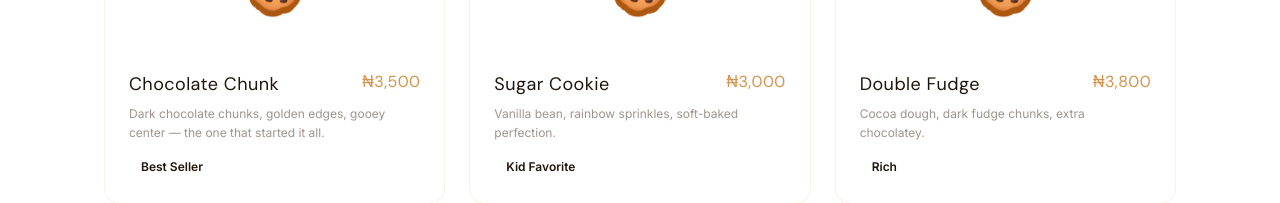
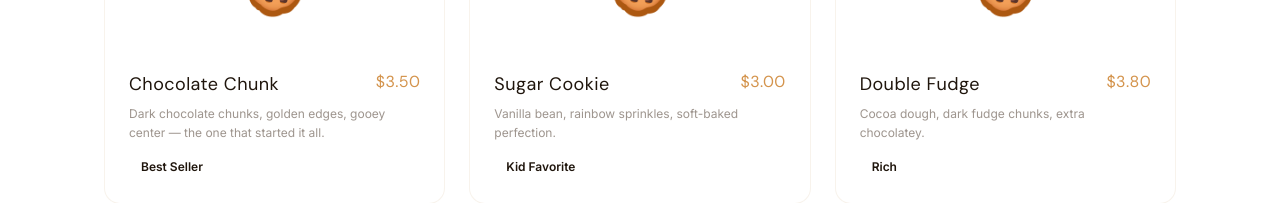
Before and after one commit to TechWithDunamix/cookiecraze, a React (Vite) app: page /menu in a window 1280 px wide. Shown: the part 559-762 px from the top of the page. Built offline with nearby package versions, Linux system fonts and the light colour scheme.

Commit message:
Convert prices from NGN to USD

```diff
--- a/src/pages/Landing.tsx
+++ b/src/pages/Landing.tsx
@@ -4,12 +4,12 @@ import { ArrowRight } from 'lucide-react'
 import { DottedPattern, WavyLines, WaveDivider } from '../components/DecorativeEffects'
 
 const cookies = [
-  { name: 'Chunk Monster', tag: 'Dark chocolate + sea salt', price: '₦3,500', img: '/images/cookie-1.jpg', benefit: 'Classic' },
-  { name: 'Sugar Rush', tag: 'Vanilla bean + rainbow sprinkles', price: '₦3,000', img: '/images/cookie-2.jpg', benefit: 'Sweet' },
-  { name: 'Nut Heaven', tag: 'Pecan + brown butter + caramel', price: '₦4,000', img: '/images/cookie-3.jpg', benefit: 'Indulgent' },
-  { name: 'Double Trouble', tag: 'Double chocolate + fudge', price: '₦3,800', img: '/images/cookie-1.jpg', benefit: 'Rich' },
-  { name: 'Oat Dream', tag: 'Oats + honey + cinnamon', price: '₦3,500', img: '/images/cookie-2.jpg', benefit: 'Wholesome' },
-  { name: 'Berry Bliss', tag: 'White choc + raspberry', price: '₦4,000', img: '/images/cookie-3.jpg', benefit: 'Fruity' },
+  { name: 'Chunk Monster', tag: 'Dark chocolate + sea salt', price: '$3.50', img: '/images/cookie-1.jpg', benefit: 'Classic' },
+  { name: 'Sugar Rush', tag: 'Vanilla bean + rainbow sprinkles', price: '$3.00', img: '/images/cookie-2.jpg', benefit: 'Sweet' },
+  { name: 'Nut Heaven', tag: 'Pecan + brown butter + caramel', price: '$4.00', img: '/images/cookie-3.jpg', benefit: 'Indulgent' },
+  { name: 'Double Trouble', tag: 'Double chocolate + fudge', price: '$3.80', img: '/images/cookie-1.jpg', benefit: 'Rich' },
+  { name: 'Oat Dream', tag: 'Oats + honey + cinnamon', price: '$3.50', img: '/images/cookie-2.jpg', benefit: 'Wholesome' },
+  { name: 'Berry Bliss', tag: 'White choc + raspberry', price: '$4.00', img: '/images/cookie-3.jpg', benefit: 'Fruity' },
 ]
 
 const flavors = [
--- a/src/pages/Menu.tsx
+++ b/src/pages/Menu.tsx
@@ -4,33 +4,33 @@ const categories = [
   {
     name: 'Classic Cookies',
     items: [
-      { name: 'Chocolate Chunk', price: '₦3,500', desc: 'Dark chocolate chunks, golden edges, gooey center — the one that started it all.', tag: 'Best Seller' },
-      { name: 'Sugar Cookie', price: '₦3,000', desc: 'Vanilla bean, rainbow sprinkles, soft-baked perfection.', tag: 'Kid Favorite' },
-      { name: 'Double Fudge', price: '₦3,800', desc: 'Cocoa dough, dark fudge chunks, extra chocolatey.', tag: 'Rich' },
+      { name: 'Chocolate Chunk', price: '$3.50', desc: 'Dark chocolate chunks, golden edges, gooey center — the one that started it all.', tag: 'Best Seller' },
+      { name: 'Sugar Cookie', price: '$3.00', desc: 'Vanilla bean, rainbow sprinkles, soft-baked perfection.', tag: 'Kid Favorite' },
+      { name: 'Double Fudge', price: '$3.80', desc: 'Cocoa dough, dark fudge chunks, extra chocolatey.', tag: 'Rich' },
     ],
   },
   {
     name: 'Nutty & Caramel',
     items: [
-      { name: 'Pecan Caramel', price: '₦4,000', desc: 'Brown butter, toasted pecans, gooey caramel center.', tag: 'Indulgent' },
-      { name: 'Salted Pretzel', price: '₦3,800', desc: 'Pretzel crunch, caramel, flaky sea salt — sweet & salty.', tag: 'Popular' },
-      { name: 'Oatmeal Raisin', price: '₦3,500', desc: 'Rolled oats, cinnamon, honey, plump raisins — a classic done right.', tag: 'Wholesome' },
+      { name: 'Pecan Caramel', price: '$4.00', desc: 'Brown butter, toasted pecans, gooey caramel center.', tag: 'Indulgent' },
+      { name: 'Salted Pretzel', price: '$3.80', desc: 'Pretzel crunch, caramel, flaky sea salt — sweet & salty.', tag: 'Popular' },
+      { name: 'Oatmeal Raisin', price: '$3.50', desc: 'Rolled oats, cinnamon, honey, plump raisins — a classic done right.', tag: 'Wholesome' },
     ],
   },
   {
     name: 'Fruit & Specialty',
     items: [
-      { name: 'Raspberry White Choc', price: '₦4,000', desc: 'Tart raspberry, creamy white chocolate, tender crumb.', tag: 'Fruity' },
-      { name: 'Matcha White Choc', price: '₦4,000', desc: 'Earthy matcha, sweet white chocolate — beautifully balanced.', tag: 'Unique' },
-      { name: 'Red Velvet', price: '₦3,800', desc: 'Cocoa, cream cheese chips, drizzle — bakery-style decadence.', tag: 'Decadent' },
+      { name: 'Raspberry White Choc', price: '$4.00', desc: 'Tart raspberry, creamy white chocolate, tender crumb.', tag: 'Fruity' },
+      { name: 'Matcha White Choc', price: '$4.00', desc: 'Earthy matcha, sweet white chocolate — beautifully balanced.', tag: 'Unique' },
+      { name: 'Red Velvet', price: '$3.80', desc: 'Cocoa, cream cheese chips, drizzle — bakery-style decadence.', tag: 'Decadent' },
     ],
   },
   {
     name: 'Brownies & Bars',
     items: [
-      { name: 'Fudge Brownie', price: '₦4,500', desc: 'Dense, fudgy, crackly top — chocolate in its purest form.', tag: 'Rich' },
-      { name: 'Blondie', price: '₦4,000', desc: 'Brown butter, white chocolate, macadamia — golden and buttery.', tag: 'Buttery' },
-      { name: 'Brookie', price: '₦4,500', desc: 'Brownie + cookie in one. The best of both worlds.', tag: 'Hybrid' },
+      { name: 'Fudge Brownie', price: '$4.50', desc: 'Dense, fudgy, crackly top — chocolate in its purest form.', tag: 'Rich' },
+      { name: 'Blondie', price: '$4.00', desc: 'Brown butter, white chocolate, macadamia — golden and buttery.', tag: 'Buttery' },
+      { name: 'Brookie', price: '$4.50', desc: 'Brownie + cookie in one. The best of both worlds.', tag: 'Hybrid' },
     ],
   },
 ]
```
